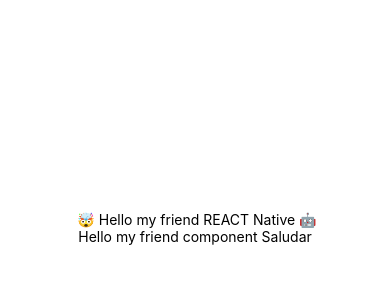
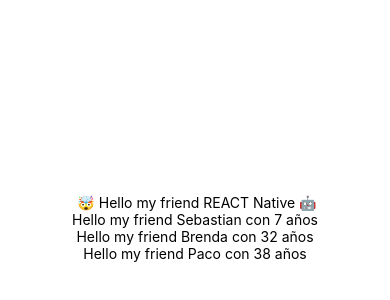
Before and after one commit to pacool84/REACT-Native-introduction-, a React Native app: screen / in a window 390 px wide. Shown: the part 194-494 px from the top of the page. Built offline with nearby package versions, Linux system fonts and the light colour scheme.

Commit message:
[ADD] functionality to pass props between components

```diff
--- a/App.js
+++ b/App.js
@@ -6,7 +6,9 @@
   return (
     <View style={styles.container}>
       <Text> 🤯 Hello my friend REACT Native 🤖</Text>
-      <Saludar />
+      <Saludar nombre="Sebastian" edad={7} />
+      <Saludar nombre="Brenda" edad={32} />
+      <Saludar nombre="Paco" edad={38} />
       <StatusBar style="auto" />
     </View>
   );
--- a/components/Saludar.js
+++ b/components/Saludar.js
@@ -1,8 +1,15 @@
 import React from "react";
 import { Text } from "react-native";
 
-function Saludar() {
-  return <Text>Hello my friend component Saludar</Text>;
+function Saludar(props) {
+  console.log(props.nombre);
+  console.log(props.edad);
+
+  return (
+    <Text>
+      Hello my friend {props.nombre} con {props.edad} años
+    </Text>
+  );
 }
 
 export default Saludar;
```
